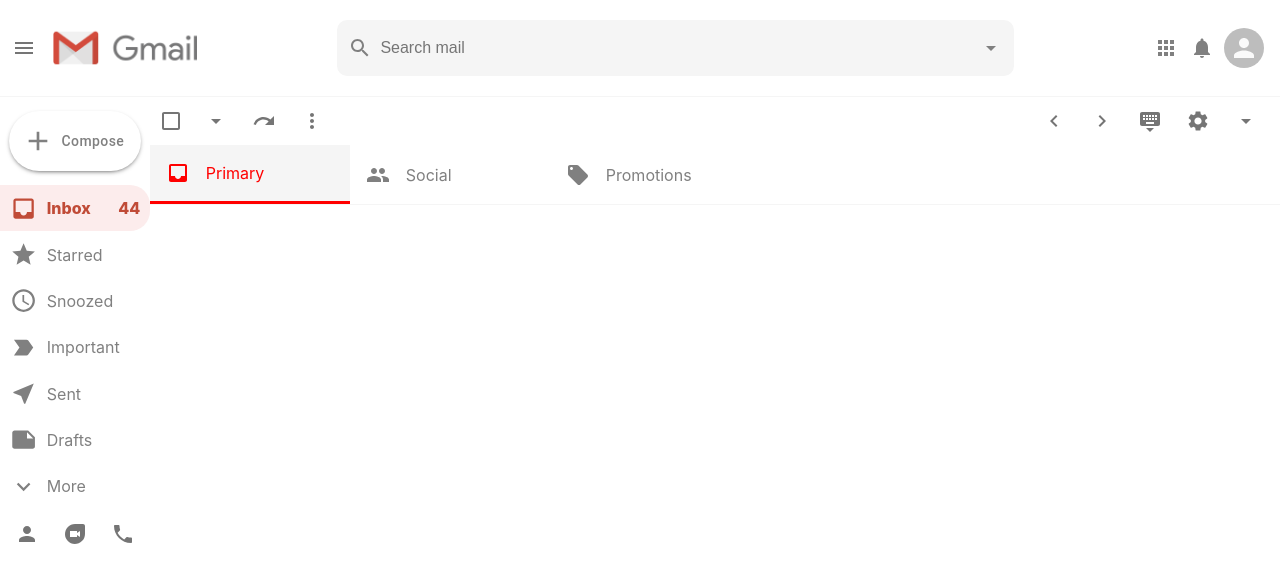
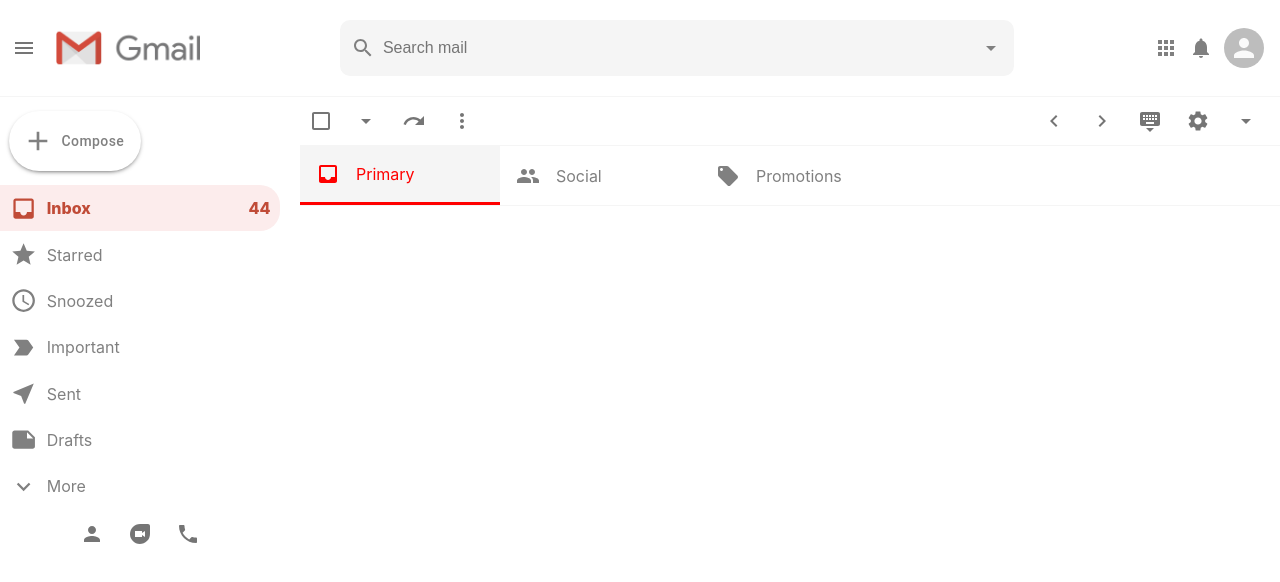
Before and after one commit to magda5281/gmail-clone, a React (Create React App) app: page / in a window 1280 px wide. Shown: the top 582 px of the page. Built offline with nearby package versions, Linux system fonts and the light colour scheme.

Commit message:
refactored styles

```diff
--- a/src/scss/sections/_app.scss
+++ b/src/scss/sections/_app.scss
@@ -3,5 +3,6 @@
     &__body {
         display: flex;
         height: 100vh;
+        justify-content: space-between;
     }
 }
--- a/src/scss/sections/_emailList.scss
+++ b/src/scss/sections/_emailList.scss
@@ -1,6 +1,7 @@
 .emailList {
     flex: 1;
     overflow: scroll;
+
     &__settings {
         position: sticky;
         top: 0;
@@ -9,6 +10,7 @@
         background-color: $color-background-primary;
         z-index: 999;
         padding-right: 0.625em;
+        border-bottom: 1px solid $color-details;
     }
     &__sections {
         display: flex;
--- a/src/scss/sections/_header.scss
+++ b/src/scss/sections/_header.scss
@@ -7,11 +7,12 @@
     &__left {
         display: flex;
         align-items: center;
+        gap: 0.5em;
     }
     &__left > img {
         // object-fit: contain;
         height: 12vmin;
-    margin-left: 5px;
+        // margin-left: 5px;
     }
     &__middle {
         display: flex;
@@ -32,5 +33,6 @@
     &__right {
         display: flex;
         align-items: center;
+        gap: 0.7em;
     }
 }
--- a/src/scss/sections/_sidebar.scss
+++ b/src/scss/sections/_sidebar.scss
@@ -1,4 +1,8 @@
 .sidebar {
+    flex: 0.3;
+    max-width: 300px;
+    padding-right: 1.25em;
+
     &__compose {
         // check margins after build, umight need a div to wrap button and posision
         margin: 1em 0.625em 1em 0.625em !important;
--- a/src/scss/settings/_base.scss
+++ b/src/scss/settings/_base.scss
@@ -40,11 +40,3 @@
         font-size: 0.8rem;
     }
 }
-
-.MuiSvgIcon-root + .MuiSvgIcon-root {
-    margin-left: 0.5em;
-}
-
-.MuiAvatar-root {
-    margin-left: 0.5em;
-}
```
Lines whose indentation alone changed are shown as unchanged.
